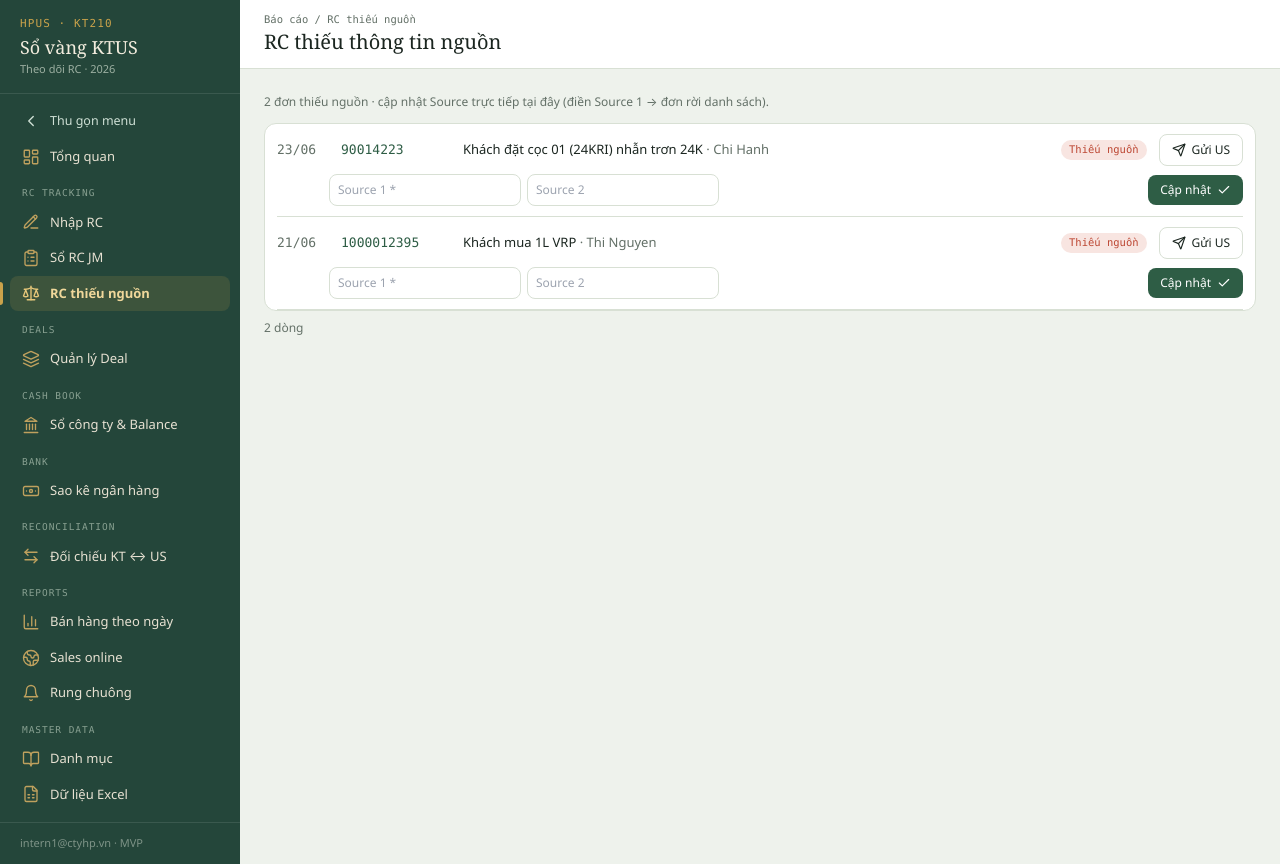
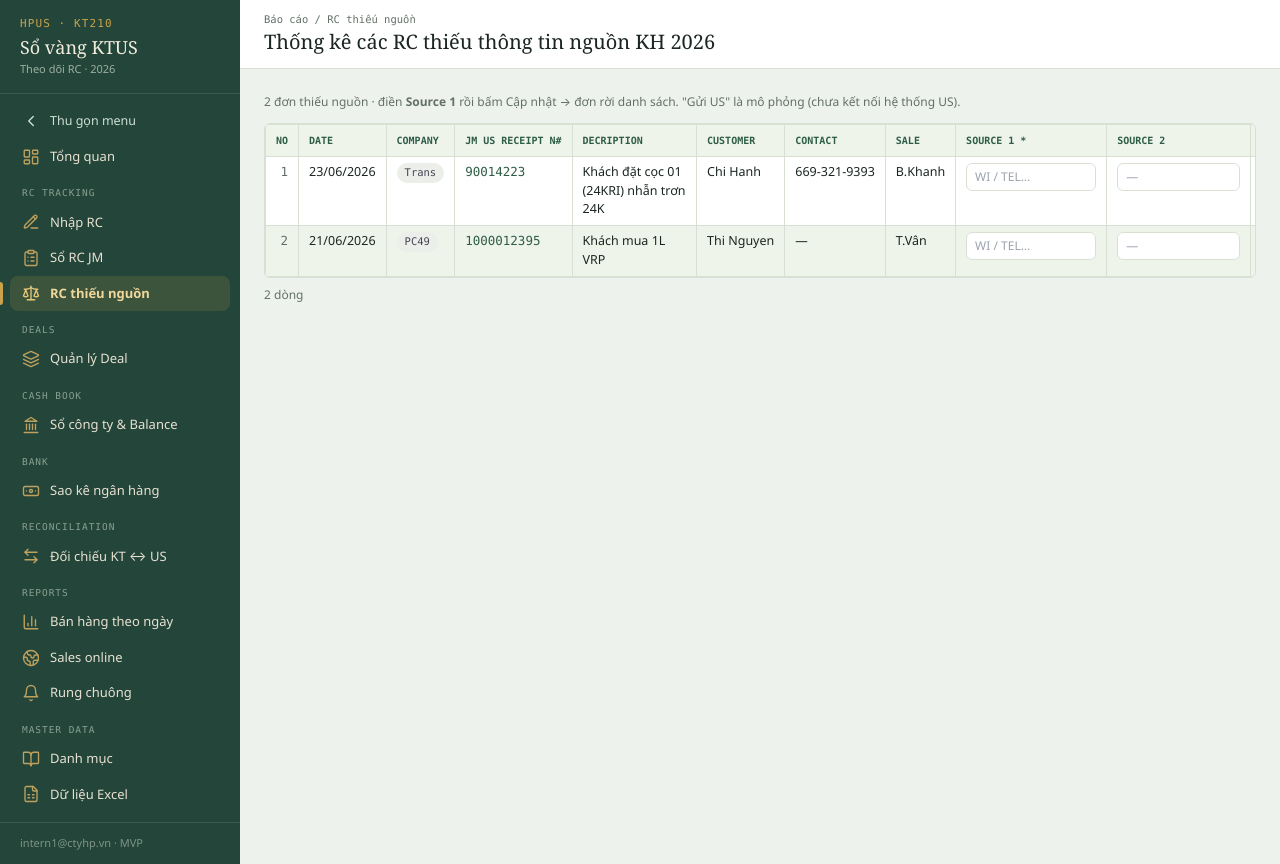
Before and after one commit to quocviet-IT/ktus, a Next.js app: page /missing-source in a window 1280 px wide. Built offline with nearby package versions, Linux system fonts and the light colour scheme.

Commit message:
feat(missing-source): sheet-style table (No/Date/Company/JM#/Decription/Customer/Contact/Sale/Source) with inline Source edit + simulated Send US + pagination

```diff
--- a/src/app/missing-source/page.tsx
+++ b/src/app/missing-source/page.tsx
@@ -3,11 +3,12 @@ import Pagination from "@/components/pagination";
 import { Check, CircleCheck, Send } from "lucide-react";
 import { listCatalogGroups, listTransactions } from "@/lib/data";
 import { isMissingSource } from "@/lib/rules";
-import { ddmm } from "@/lib/format";
+import { ddmmyyyy } from "@/lib/format";
 import { resolveSourceDetail, sendToUS } from "@/app/actions";
 
 const PAGE_SIZE = 50;
 
+// Thống kê các RC thiếu thông tin nguồn KH — dạng bảng giống sheet HPUS-KT210
 export default async function MissingSource({ searchParams }: { searchParams: { page?: string } }) {
   const all = (await listTransactions()).filter(isMissingSource);
   const catalogGroups = await listCatalogGroups();
@@ -19,42 +20,79 @@ export default async function MissingSource({ searchParams }: { searchParams: {
   const start = (page - 1) * PAGE_SIZE;
   const rows = all.slice(start, start + PAGE_SIZE);
 
-  const inp = "border border-line rounded-lg px-2 py-1.5 text-[12px] bg-white";
+  const th = "px-2.5 py-2 border border-line bg-band font-mono text-[10px] uppercase text-brand text-left whitespace-nowrap";
+  const td = "px-2.5 py-1.5 border border-line align-top";
+  const inp = "w-full border border-line rounded-md px-2 py-1 text-[12px] bg-white";
 
   return (
     <>
-      <PageHeader crumb="Báo cáo / RC thiếu nguồn" title="RC thiếu thông tin nguồn" />
+      <PageHeader crumb="Báo cáo / RC thiếu nguồn" title="Thống kê các RC thiếu thông tin nguồn KH 2026" />
       <div className="p-6">
-        <div className="mb-3 text-[12px] text-muted">{total} đơn thiếu nguồn · cập nhật Source trực tiếp tại đây (điền Source 1 → đơn rời danh sách).</div>
-        <div className="bg-card border border-line rounded-xl px-3">
-          {rows.length ? rows.map((t) => {
+        <div className="mb-3 text-[12px] text-muted">{total} đơn thiếu nguồn · điền <b>Source 1</b> rồi bấm Cập nhật → đơn rời danh sách. "Gửi US" là mô phỏng (chưa kết nối hệ thống US).</div>
+
+        {rows.length ? (
+          <div className="overflow-x-auto rounded-md border border-line bg-card">
+            <table className="min-w-[1180px] w-full border-collapse text-[12.5px]">
+              <thead><tr>
+                <th className={th}>NO</th>
+                <th className={th}>DATE</th>
+                <th className={th}>COMPANY</th>
+                <th className={th}>JM US RECEIPT N#</th>
+                <th className={th}>DECRIPTION</th>
+                <th className={th}>CUSTOMER</th>
+                <th className={th}>CONTACT</th>
+                <th className={th}>SALE</th>
+                <th className={th}>SOURCE 1 *</th>
+                <th className={th}>SOURCE 2</th>
+                <th className={`${th} text-center`}>THAO TÁC</th>
+              </tr></thead>
+              <tbody>
+                {rows.map((t, i) => {
                   const sent = (t.note || "").includes("Đã gửi US");
+                  const fid = `src-${t.id}`;
                   return (
-            <div key={t.id} className="py-2.5 border-b border-line text-[13px]">
-              <div className="flex items-center gap-3">
-                <span className="font-mono text-muted min-w-[52px]">{ddmm(t.ngay)}</span>
-                <span className="font-mono text-brand min-w-[110px]">{t.rcJmNo || "—"}</span>
-                <span className="flex-1 truncate">{t.dienGiai} <span className="text-muted">· {t.khach}</span></span>
-                <span className={`badge ${sent ? "bg-[#FBEFD6] text-[#8a6512]" : "bg-dangerSoft text-danger"}`}>{sent ? "Đã gửi US (mô phỏng)" : "Thiếu nguồn"}</span>
+                    <tr key={t.id} className="even:bg-band hover:bg-accentSoft">
+                      <td className={td + " text-right font-mono text-muted"}>{start + i + 1}</td>
+                      <td className={td + " whitespace-nowrap"}>{ddmmyyyy(t.ngay)}</td>
+                      <td className={td}><span className="badge bg-[#eceee9] text-[#445]">{t.company}</span></td>
+                      <td className={td + " font-mono text-brand whitespace-nowrap"}>{t.rcJmNo || "—"}</td>
+                      <td className={td + " max-w-[280px] whitespace-normal break-words"}>{t.dienGiai}</td>
+                      <td className={td + " whitespace-nowrap"}>{t.khach}</td>
+                      <td className={td + " whitespace-nowrap"}>{t.contact || "—"}</td>
+                      <td className={td + " whitespace-nowrap"}>{t.sale1 || "—"}</td>
+                      <td className={td + " min-w-[130px]"}>
+                        <input form={fid} name="source1" list="dl-src-miss" defaultValue={t.source1 || ""} placeholder="WI / TEL…" autoComplete="off" aria-label="Source 1" className={inp} />
+                      </td>
+                      <td className={td + " min-w-[120px]"}>
+                        <input form={fid} name="source2" list="dl-src-miss" defaultValue={t.source2 || ""} placeholder="—" autoComplete="off" aria-label="Source 2" className={inp} />
+                      </td>
+                      <td className={td + " whitespace-nowrap"}>
+                        {/* form rỗng mang action; input/button các cột khác tham chiếu qua thuộc tính form */}
+                        <form id={fid} action={resolveSourceDetail.bind(null, t.id)} />
+                        <div className="flex items-center gap-1.5">
+                          <button form={fid} type="submit" className="inline-flex items-center gap-1 bg-brand text-white rounded-md px-2.5 py-1 text-[12px] hover:bg-accent">
+                            <Check className="h-3.5 w-3.5" aria-hidden="true" /> Cập nhật
+                          </button>
                           <form action={sendToUS.bind(null, t.id)}>
-                  <button type="submit" title="Mô phỏng — chưa kết nối hệ thống US thật" className="inline-flex items-center gap-1.5 border border-line rounded-lg px-3 py-1.5 text-[12px] hover:border-accent">
-                    <Send className="h-3.5 w-3.5" aria-hidden="true" /> Gửi US
+                            <button type="submit" title="Mô phỏng — chưa kết nối hệ thống US thật"
+                              className={`inline-flex items-center gap-1 rounded-md border px-2.5 py-1 text-[12px] ${sent ? "border-[#caa24b] text-[#8a6512] bg-[#FBEFD6]" : "border-line hover:border-accent"}`}>
+                              <Send className="h-3.5 w-3.5" aria-hidden="true" /> {sent ? "Đã gửi" : "Gửi US"}
                             </button>
                           </form>
                         </div>
-              {/* Cập nhật nguồn ngay tại đây */}
-              <form action={resolveSourceDetail.bind(null, t.id)} className="flex flex-wrap gap-1.5 items-center mt-2 pl-[52px]">
-                <input name="source1" list="dl-src-miss" defaultValue={t.source1 || ""} placeholder="Source 1 *" autoComplete="off" aria-label="Source 1" className={inp + " min-w-[150px]"} />
-                <input name="source2" list="dl-src-miss" defaultValue={t.source2 || ""} placeholder="Source 2" autoComplete="off" aria-label="Source 2" className={inp + " min-w-[120px]"} />
-                <div className="flex-1" />
-                <button type="submit" className="inline-flex items-center gap-1.5 bg-brand text-white rounded-lg px-3 py-1.5 text-[12px] hover:bg-accent">
-                  Cập nhật <Check className="h-3.5 w-3.5" aria-hidden="true" />
-                </button>
-              </form>
+                      </td>
+                    </tr>
+                  );
+                })}
+              </tbody>
+            </table>
           </div>
-            );
-          }) : <div className="flex items-center justify-center gap-1.5 text-center text-muted py-6 text-[13px]"><CircleCheck className="h-4 w-4 text-ok" aria-hidden="true" /> Tất cả RC đã đủ thông tin nguồn</div>}
+        ) : (
+          <div className="flex items-center justify-center gap-1.5 rounded-md border border-line bg-card text-center text-muted py-8 text-[13px]">
+            <CircleCheck className="h-4 w-4 text-ok" aria-hidden="true" /> Tất cả RC đã đủ thông tin nguồn
           </div>
+        )}
+
         <Pagination basePath="/missing-source" sp={searchParams as Record<string, string | undefined>} page={page} totalPages={totalPages} total={total} />
         <datalist id="dl-src-miss">{sources.map((s) => <option key={s} value={s} />)}</datalist>
       </div>
```
Lines whose indentation alone changed are shown as unchanged.
